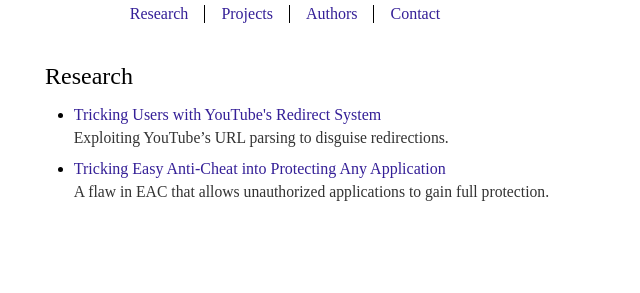
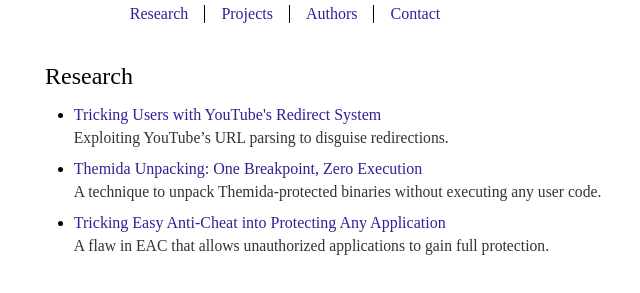
Before and after one commit to ReverseSec/ReverseSec, a plain HTML site: page index.html in a window 1280 px wide. Shown: the part 151-444 px from the top of the page, without its empty margins (235-875 px from the left). Drawn offline with Linux system fonts and the light colour scheme.

Commit message:
Update index.html

```diff
--- a/index.html
+++ b/index.html
@@ -58,6 +58,12 @@
   <p class="desc">A technique to unpack Themida-protected binaries without executing any user code.</p>
 </li>
 -->
+
+<li>
+  <a class="title" href="/writeup/themida.html">Themida Unpacking: One Breakpoint, Zero Execution</a>
+  <p class="desc">A technique to unpack Themida-protected binaries without executing any user code.</p>
+</li>
+
 <li>
   <a class="title" href="/writeup/eac.html">Tricking Easy Anti-Cheat into Protecting Any Application</a>
   <p class="desc">A flaw in EAC that allows unauthorized applications to gain full protection.</p>
```
